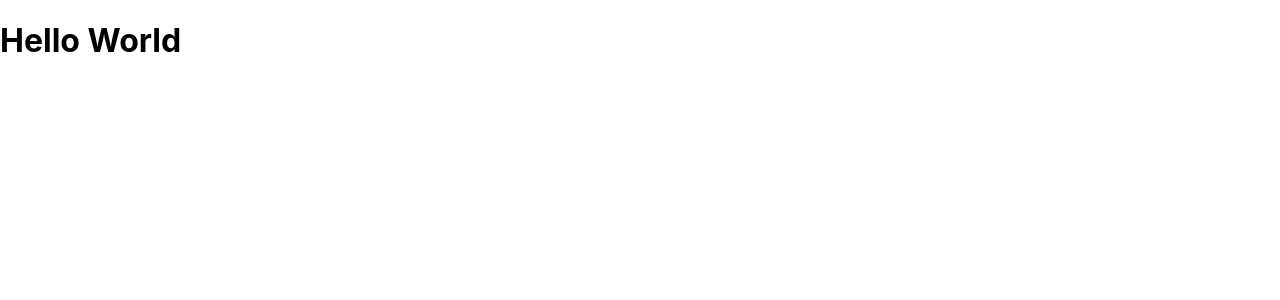
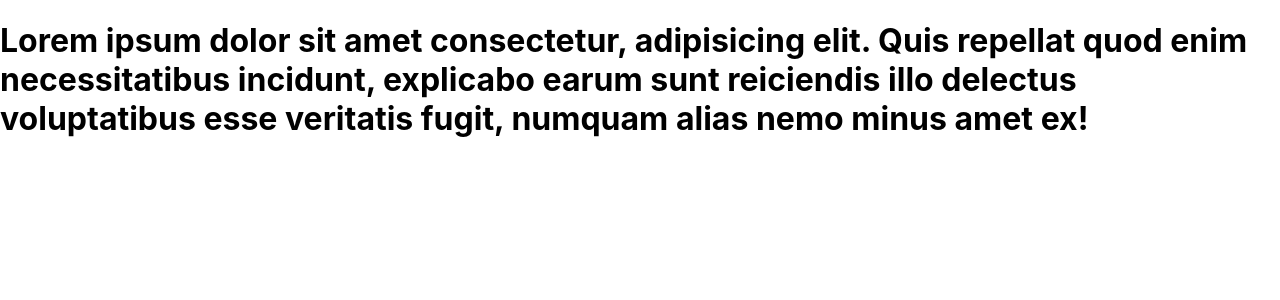
Before and after one commit to ROHITSABI/my-app, a React (Create React App) app: page / in a window 1280 px wide. Shown: the top 300 px of the page. Built offline with nearby package versions, Linux system fonts and the light colour scheme.

Commit message:
multi-tag

```diff
--- a/src/App.js
+++ b/src/App.js
@@ -1,5 +1,12 @@
 function App() {
-  return <h1>Hello World</h1>;
+  return (
+    <h1>
+      Lorem ipsum dolor sit amet consectetur, adipisicing elit. Quis repellat
+      quod enim necessitatibus incidunt, explicabo earum sunt reiciendis illo
+      delectus voluptatibus esse veritatis fugit, numquam alias nemo minus amet
+      ex!
+    </h1>
+  );
 }
 
 export default App;
```
